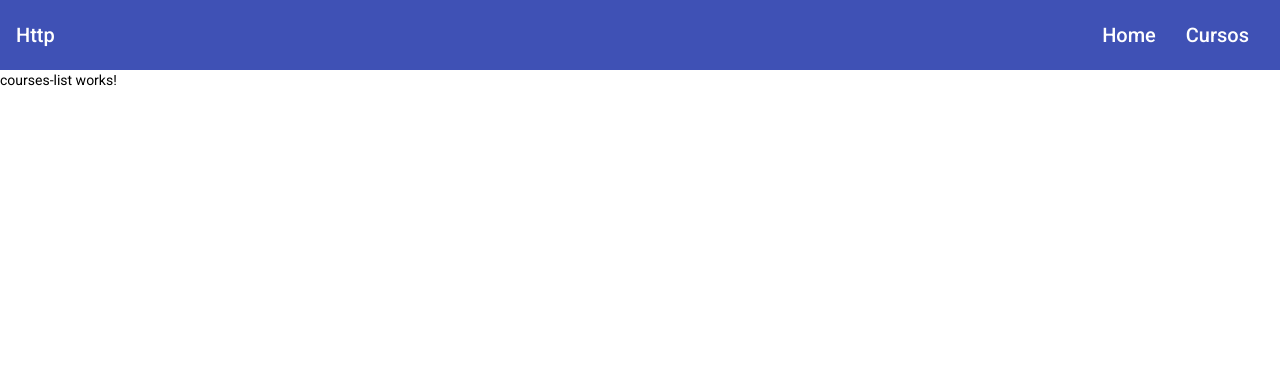
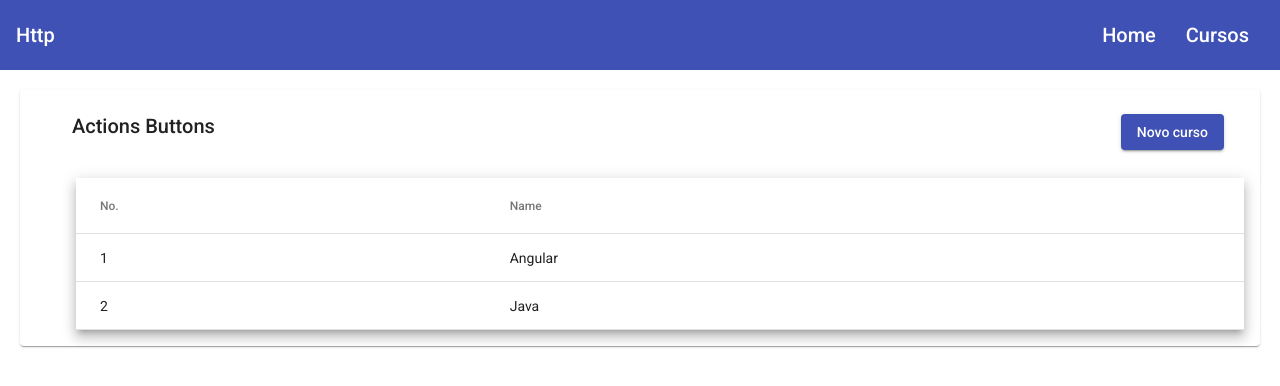
Before and after one commit to leticiamazzo/course-angular, an Angular app in the folder requests-http/: page /courses in a window 1280 px wide. Shown: the top 386 px of the page. Built offline with nearby package versions, Linux system fonts and the light colour scheme; data requests are answered from the project's data file.

Commit message:
create table using ngFor to columns and cells

```diff
--- a/requests-http/db.json
+++ b/requests-http/db.json
@@ -5,8 +5,8 @@
       "name": "Angular"
     },
     {
-      "name": "Java",
-      "id": 2
+      "id": 2,
+      "name": "Java"
     }
   ]
 }
--- a/requests-http/package.json
+++ b/requests-http/package.json
@@ -10,6 +10,7 @@
   },
   "private": true,
   "dependencies": {
+    "-": "0.0.1",
     "@angular/animations": "~12.2.0",
     "@angular/cdk": "^12.2.13",
     "@angular/common": "~12.2.0",
@@ -20,6 +21,8 @@
     "@angular/platform-browser": "~12.2.0",
     "@angular/platform-browser-dynamic": "~12.2.0",
     "@angular/router": "~12.2.0",
+    "g": "^2.0.1",
+    "json-server": "^0.17.0",
     "rxjs": "~6.6.0",
     "tslib": "^2.3.0",
     "zone.js": "~0.11.4"
--- a/requests-http/src/app/app.module.ts
+++ b/requests-http/src/app/app.module.ts
@@ -8,6 +8,7 @@ import { BrowserAnimationsModule } from '@angular/platform-browser/animations';
 import { MatSliderModule } from '@angular/material/slider';
 import { MatIconModule } from '@angular/material/icon';
 import { MatToolbarModule } from '@angular/material/toolbar';
+import { HttpClientModule } from '@angular/common/http';
 
 
 
@@ -19,6 +20,7 @@ import { MatToolbarModule } from '@angular/material/toolbar';
     BrowserModule,
     AppRoutingModule,
     BrowserAnimationsModule,
+    HttpClientModule,
 
     MatSliderModule,
     MatIconModule,
--- /dev/null
+++ b/requests-http/src/app/courses/course.ts
@@ -0,0 +1,4 @@
+export interface Course {
+  id: number;
+  name: string;
+}
--- a/requests-http/src/app/courses/courses-list/courses-list.component.html
+++ b/requests-http/src/app/courses/courses-list/courses-list.component.html
@@ -1 +1,25 @@
-<p>courses-list works!</p>
+<mat-card>
+  <mat-card-header>
+    <mat-card-title>Actions Buttons</mat-card-title>
+
+    <mat-card-actions>
+      <button mat-raised-button color="primary" [routerLink]="['novo']">Novo curso</button>
+    </mat-card-actions>
+  </mat-card-header>
+
+  <mat-card-content>
+    <table mat-table [dataSource]="courses" class="mat-elevation-z8 demo-table">
+      <ng-container *ngFor="let column of columns" [matColumnDef]="column.columnDef">
+        <th mat-header-cell *matHeaderCellDef>
+          {{ column.header }}
+        </th>
+        <td mat-cell *matCellDef="let row">
+          {{ column.cell(row) }}
+        </td>
+      </ng-container>
+
+      <tr mat-header-row *matHeaderRowDef="displayedColumns"></tr>
+      <tr mat-row *matRowDef="let row; columns: displayedColumns;"></tr>
+    </table>
+  </mat-card-content>
+</mat-card>
--- a/requests-http/src/app/courses/courses-list/courses-list.component.scss
+++ b/requests-http/src/app/courses/courses-list/courses-list.component.scss
@@ -0,0 +1,17 @@
+* {
+  margin: 20px;
+}
+
+.mat-card-header {
+  display: flex;
+  justify-content: space-between;
+  align-items: center;
+}
+
+.mat-card-actions, .mat-card-title {
+  margin: 0;
+}
+
+table {
+  width: 100%;
+}
--- a/requests-http/src/app/courses/courses-list/courses-list.component.ts
+++ b/requests-http/src/app/courses/courses-list/courses-list.component.ts
@@ -1,15 +1,40 @@
-import { Component, OnInit } from '@angular/core';
+import { Component } from '@angular/core';
+
+import { Course } from '../course';
+import { CoursesService } from '../courses.service';
 
 @Component({
   selector: 'app-courses-list',
   templateUrl: './courses-list.component.html',
-  styleUrls: ['./courses-list.component.scss']
+  styleUrls: ['./courses-list.component.scss'],
 })
-export class CoursesListComponent implements OnInit {
+export class CoursesListComponent {
+  courses: Course[];
 
-  constructor() { }
+  columns = [
+    {
+      columnDef: 'id',
+      header: 'No.',
+      cell: (element: Course) => `${element.id}`,
+    },
+    {
+      columnDef: 'name',
+      header: 'Name',
+      cell: (element: Course) => `${element.name}`,
+    },
+  ];
+
+  displayedColumns = this.columns.map((c) => c.columnDef);
+
+  constructor(private courseService: CoursesService) {
+    this.courses = [];
+  }
 
   ngOnInit(): void {
+    this.courseService
+      .list()
+      // Precisa se inscrever e ficar escutando as mudanças que vão ser enviadas por esse Observable
+      // no subscriber pega o resultado (data, no caso) e atribui a variável courses
+      .subscribe((data) => (this.courses = data));
   }
-
 }
--- /dev/null
+++ b/requests-http/src/app/courses/courses.service.ts
@@ -0,0 +1,20 @@
+import { HttpClient } from '@angular/common/http';
+import { Injectable } from '@angular/core';
+import { Course } from './course';
+
+@Injectable({
+  providedIn: 'root'
+})
+export class CoursesService {
+  // readonly = não pode atualizar o valor da variável
+  private readonly API = 'http://localhost:3000';
+
+  constructor(private http: HttpClient) { }
+
+  // return é (method) CoursesService.list(): Observable<Object>
+  // criou uma interface para parametrizar o tipo de retorno
+  // ao colocar <Course> o parâmetro passa a ser Observable de Course e acrescenta [] porque é o que vai retornar
+  list() {
+    return this.http.get<Course[]>(`${this.API}/courses`)
+  }
+}
--- a/requests-http/src/styles.scss
+++ b/requests-http/src/styles.scss
@@ -1,4 +1,12 @@
 // ~ pega direto do node modules. Seria igual fazer node_modules/
 
-html, body { height: 100%; }
-body { margin: 0; font-family: Roboto, "Helvetica Neue", sans-serif; }
+@import "~@angular/material/prebuilt-themes/indigo-pink.css";
+
+html, body {
+  height: 100%;
+}
+
+body {
+  margin: 0;
+  font-family: Roboto, "Helvetica Neue", sans-serif;
+}
```
Also changed, not shown: requests-http/src/app/courses/courses.module.ts (+9 -1 lines), 2 other files (tests, documents, lock files or other folders).
